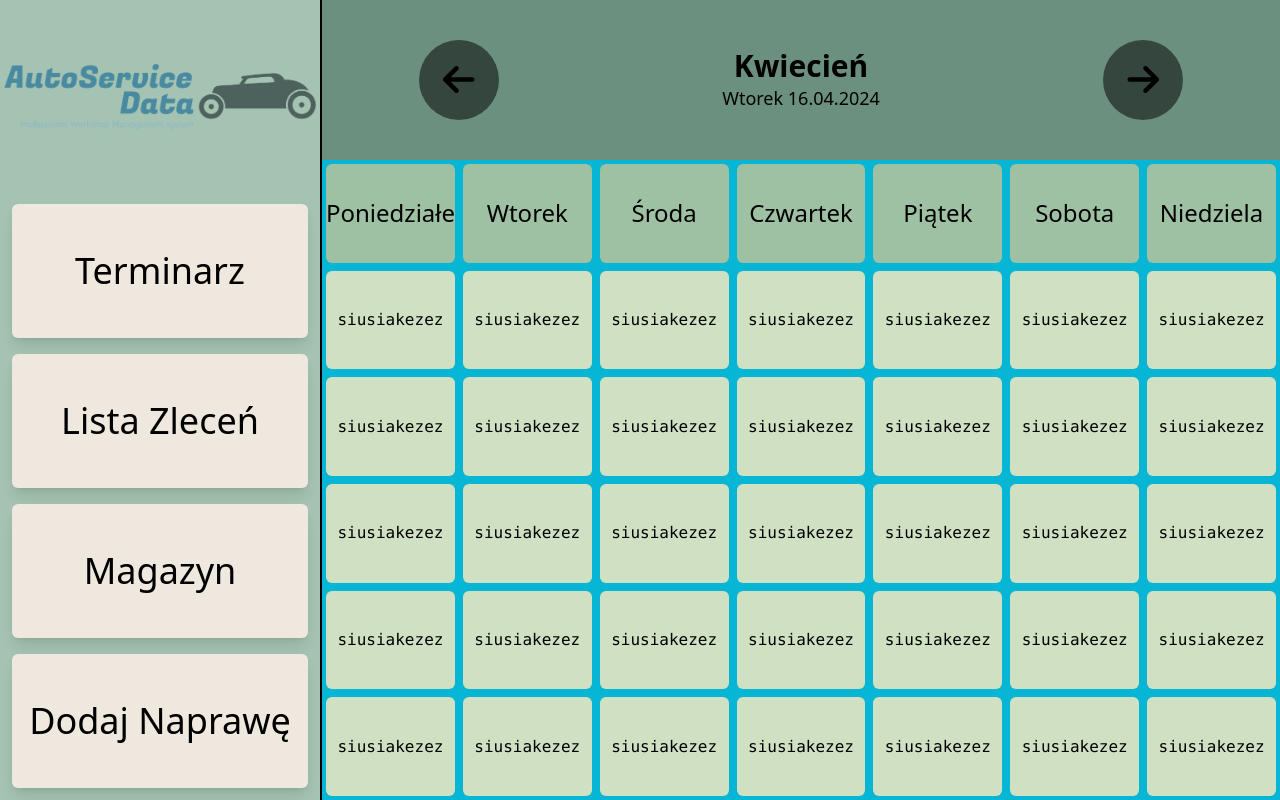
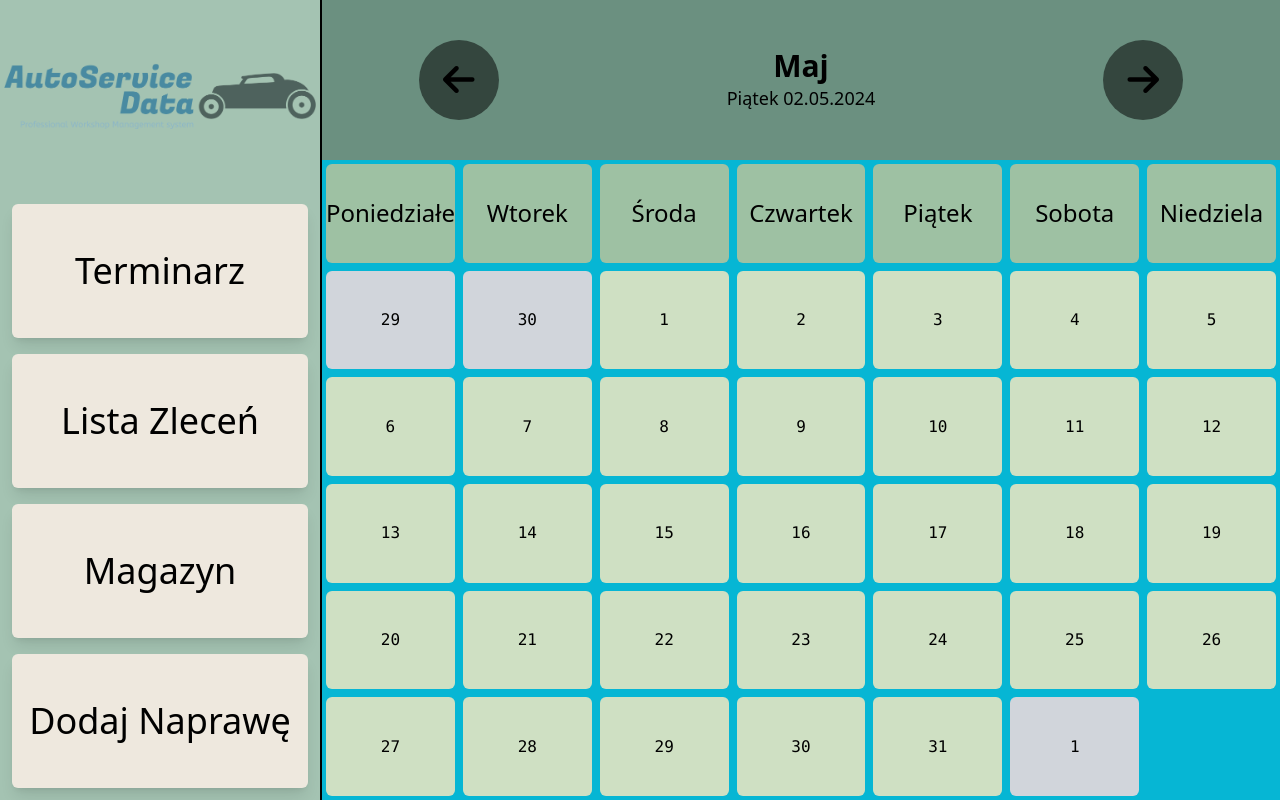
Before and after one commit to siemaema/Projekt, a PHP site: page /Main.php in a window 1280 px wide. Run offline with PHP 8.4, Linux system fonts and the light colour scheme; style sheets or scripts are compiled from the project's sources; some libraries are stand-ins or nearby versions.

Commit message:
Day of weeks generate by script, first/last days of month

```diff
--- a/Main.php
+++ b/Main.php
@@ -19,18 +19,17 @@
         <div class="col-span-3 row-span-4 border-l-2 border-black bg-[#eee8de]">
             <div class="grid grid-cols-7 grid-rows-5 w-full h-full bg-[#6b9080]">
                 <div class="grid col-span-2 w-full place-content-center ">
-                    <button class="w-20 h-20 text-4xl bg-[#34463E] rounded-full"><i class="fa-solid fa-arrow-left"></i></button>
+                    <button class="previous-month-btn w-20 h-20 text-4xl bg-[#34463E] rounded-full"><i class="fa-solid fa-arrow-left"></i></button>
                 </div>
                 <div class="grid col-span-3 text-center place-content-center">
-                    <p class="text-3xl font-bold">Kwiecień</p>
-                    <p class="text-lg">Wtorek 16.04.2024</p>
+                    <p class="current-month text-3xl font-bold"></p>
+                    <p class="current-date text-lg"></p>
                 </div>
                 <div class="grid col-span-2 place-content-center ">
-                    <button class="w-20 h-20 text-4xl bg-[#34463E] rounded-full"><i class="fa-solid fa-arrow-right"></i></button>
+                    <button class="next-month-btn w-20 h-20 text-4xl bg-[#34463E] rounded-full"><i class="fa-solid fa-arrow-right"></i></button>
                 </div>
                 <div class="grid col-span-7 row-span-4 w-full h-full overflow-hidden">
-                    <div id="calendar" class="grid grid-cols-7 grid-rows-6 bg-cyan-500">
-
+                    <div id="calendar" class="calendar grid grid-cols-7 grid-rows-6 bg-cyan-500">
                     </div>
                 </div>
             </div>
@@ -46,30 +45,6 @@
             </div>
         </div>
     </div>
-
-    <script>
-        function appendDivToContainer(){
-            var dni = ["Poniedziałek","Wtorek","Środa","Czwartek","Piątek","Sobota","Niedziela"];
-
-            var cols = 7;
-            var rows = 6;
-            var container = document.getElementById("calendar");
-            for(var i = 0;i<42;i++){
-                var div = document.createElement('div');
-
-                container.appendChild(div);
-                if(i <= 6){
-                    div.classList.add("childTitle");
-                    div.textContent = dni[i];
-                }
-                else{
-                    div.textContent = "siusiakezez";
-                    div.classList.add("childContent");
-                }
-
-            }
-        }
-        appendDivToContainer();
-    </script>
+    <script src="getCalendar.js"></script>
 </body>
 </html>
--- a/Terminarz.php
+++ b/Terminarz.php
@@ -1,6 +1,5 @@
 <!DOCTYPE html>
 <html lang="en" class="h-full">
-
 <head>
     <meta charset="UTF-8">
     <meta name="viewport" content="width=device-width, initial-scale=1.0">
@@ -9,7 +8,6 @@
     <script src="https://cdn.tailwindcss.com"></script>
     <script src="https://kit.fontawesome.com/90bfbfad1c.js" crossorigin="anonymous"></script>
 </head>
-
 <body class="h-full">
         <div class="flex h-full w-full bg-[#6b9080]">
             <div>
--- a/getCalendar.js
+++ b/getCalendar.js
@@ -49,12 +49,40 @@ const initCalendar = () => {
 		year: 'numeric',
 	});
 	curenntDateSpan.textContent = `${getCurrentDay(currentDay)} ${currentDate}`;
+	//Generowanie dni tygodnia kalendarza
+	for (let i = 0; i < 7; i++) {
+		const daySpan = document.createElement('span');
+		daySpan.textContent = getCurrentDay(i);
+		daySpan.classList.add('childTitle');
+		calendarDaysContainer.appendChild(daySpan);
+	}
 	//Generowanie zawartości kalendarza
-	const lastDayOfMonth = new Date(currentYear, currentMonth + 1, 0).getDate();
-	for (let i = 1; i <= lastDayOfMonth; i++) {
+	const firstDayOfMonth = new Date(currentYear, currentMonth, 1).getDay(),
+		lastDateOfMonth = new Date(currentYear, currentMonth + 1, 0).getDate(),
+		lastDayOfMonth = new Date(
+			currentYear,
+			currentMonth,
+			lastDateOfMonth
+		).getDay(),
+		lastDateofLastMonth = new Date(currentYear, currentMonth, 0).getDate();
+
+	for (let i = firstDayOfMonth; i > 1; i--) {
+		const dayBtn = document.createElement('button');
+		dayBtn.textContent = lastDateofLastMonth - i + 2;
+		dayBtn.classList.add('childContent', 'bg-gray-300');
+		calendarDaysContainer.appendChild(dayBtn);
+	}
+
+	for (let i = 1; i <= lastDateOfMonth; i++) {
 		const dayBtn = document.createElement('button');
 		dayBtn.textContent = i;
 		dayBtn.classList.add('childContent');
+		calendarDaysContainer.appendChild(dayBtn);
+	}
+	for (let i = lastDayOfMonth; i < 6; i++) {
+		const dayBtn = document.createElement('button');
+		dayBtn.textContent = i - lastDayOfMonth + 1;
+		dayBtn.classList.add('childContent', 'bg-gray-300');
 		calendarDaysContainer.appendChild(dayBtn);
 	}
 };
```
Lines whose indentation alone changed are shown as unchanged.
